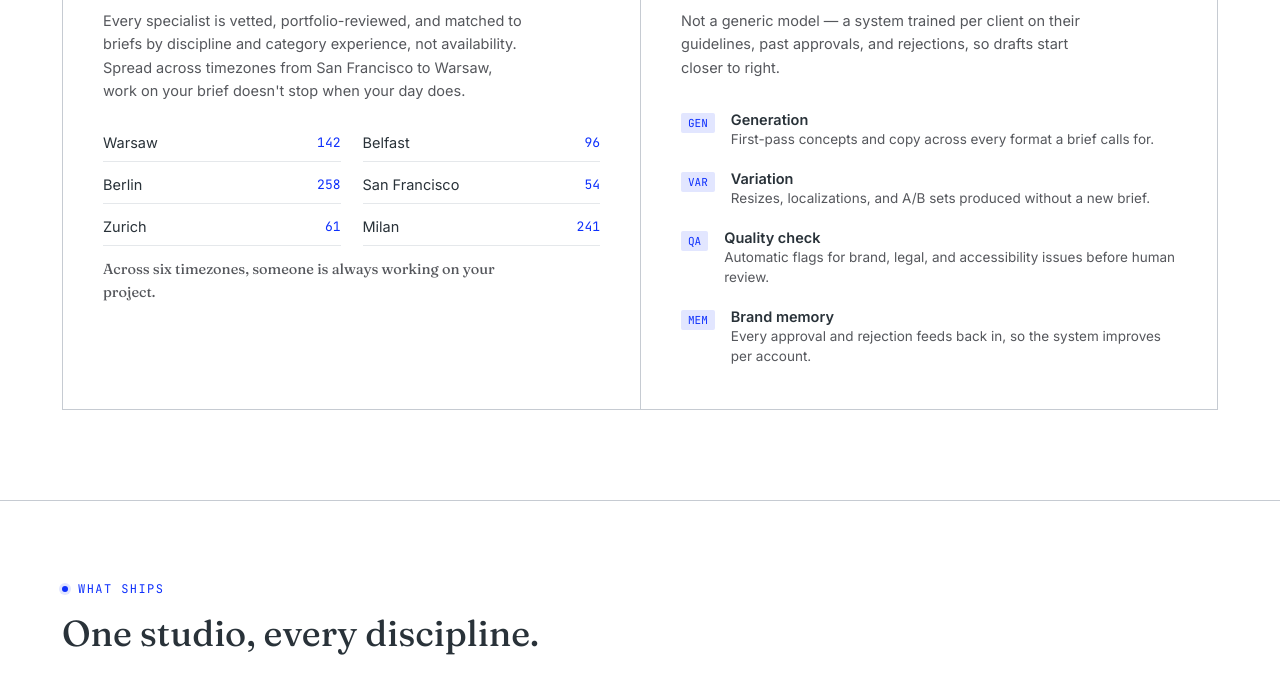
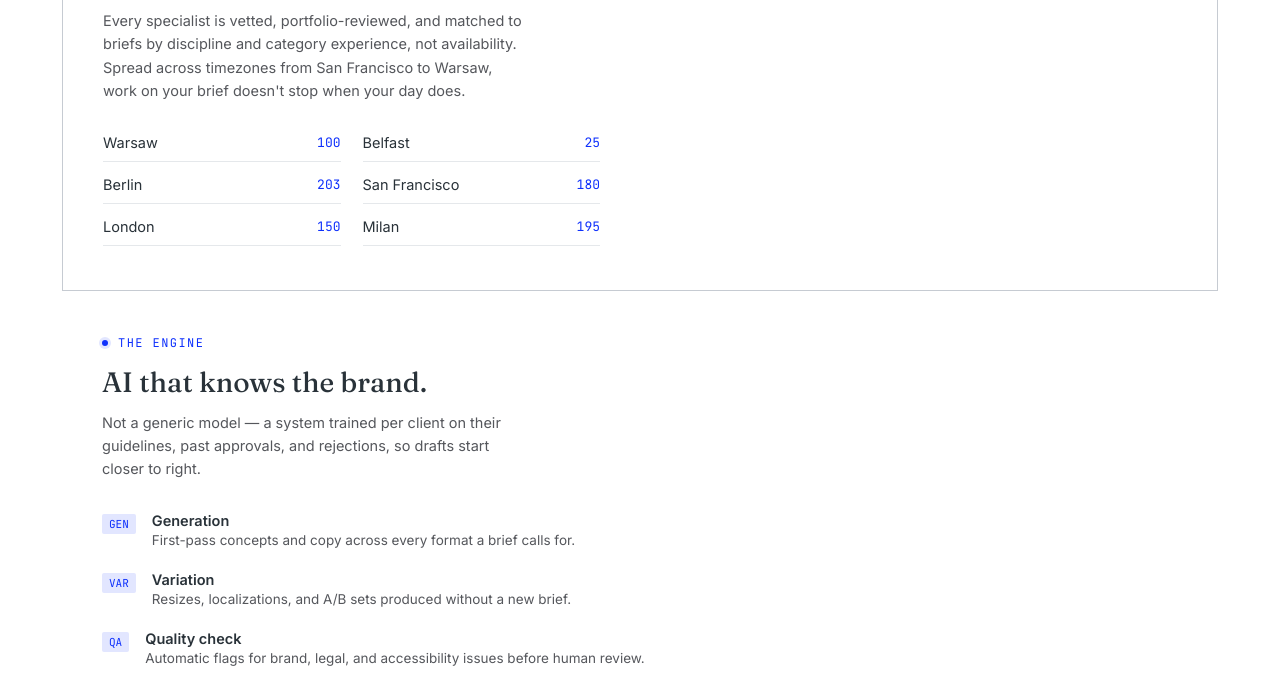
Before and after one commit to marcello88c/Aoibh-UI, a plain HTML site: page index.html in a window 1280 px wide. Shown: the part 4562-5236 px from the top of the page. Drawn offline with Linux system fonts and the light colour scheme.

Commit message:
Update index.html
Updated city counts to reflect current numbers and replaced Zurich with London in the network section.

```diff
--- a/index.html
+++ b/index.html
@@ -278,12 +278,13 @@
         <h3>Human craft, everywhere.</h3>
         <p>Every specialist is vetted, portfolio-reviewed, and matched to briefs by discipline and category experience, not availability. Spread across timezones from San Francisco to Warsaw, work on your brief doesn't stop when your day does.</p>
         <div class="nodegrid">
-          <div class="nodeitem"><span class="city">Warsaw</span><span class="count">142</span></div>
-          <div class="nodeitem"><span class="city">Belfast</span><span class="count">96</span></div>
-          <div class="nodeitem"><span class="city">Berlin</span><span class="count">258</span></div>
-          <div class="nodeitem"><span class="city">San Francisco</span><span class="count">54</span></div>
-          <div class="nodeitem"><span class="city">Zurich</span><span class="count">61</span></div>
-          <div class="nodeitem"><span class="city">Milan</span><span class="count">241</span></div>
+         <div class="nodeitem"><span class="city">Warsaw</span><span class="count">100</span></div>
+          <div class="nodeitem"><span class="city">Belfast</span><span class="count">25</span></div>
+          <div class="nodeitem"><span class="city">Berlin</span><span class="count">203</span></div>
+          <div class="nodeitem"><span class="city">San Francisco</span><span class="count">180</span></div>
+          <div class="nodeitem"><span class="city">London</span><span class="count">150</span></div>
+          <div class="nodeitem"><span class="city">Milan</span><span class="count">195</span></div>
+        </div>
         </div>
         <p class="network-coverage">Across six timezones, someone is always working on your project.</p>
       </div>
```
